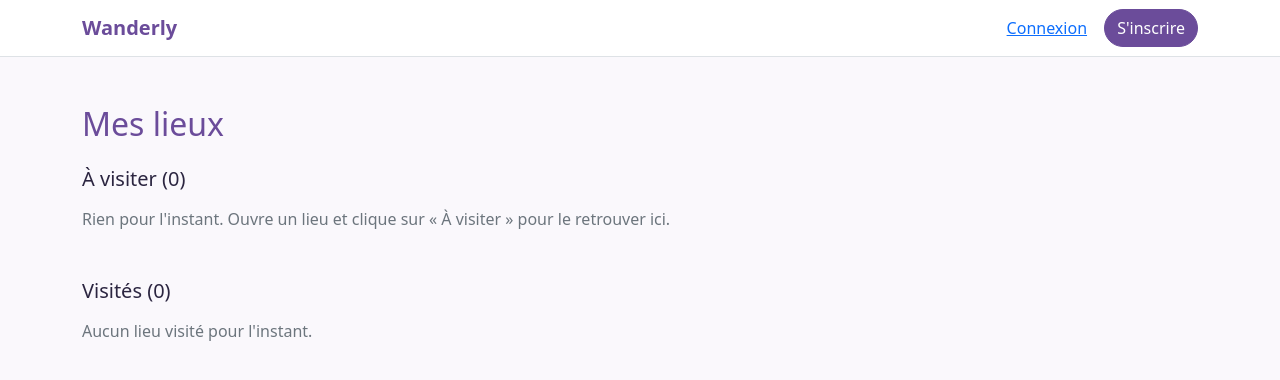
After one commit to emnaamanai/wanderly, a Flask app: template templates/mes_lieux.html in a window 1280 px wide. The commit adds this page. Shown: the top 380 px of the page. Run offline with Flask 3, Linux system fonts and the light colour scheme; the template is opened without the code that fills it, so the values that code supplies are empty.

Commit message:
Sprint 3 : page Mes lieux

```diff
--- a/app.py
+++ b/app.py
@@ -524,3 +524,20 @@ def changer_liste(lieu_id):
 
     base.commit()
     return redirect(url_for("voir_lieu", lieu_id=lieu_id))
+@app.route("/mes-lieux")
+@login_required
+def mes_lieux():
+    lignes = db.get_db().execute(
+        "SELECT lieu.*, categorie.nom AS categorie, liste_lieu.statut AS statut "
+        "FROM liste_lieu "
+        "JOIN lieu ON liste_lieu.lieu_id = lieu.id "
+        "JOIN categorie ON lieu.categorie_id = categorie.id "
+        "WHERE liste_lieu.utilisateur_id = ? "
+        "ORDER BY liste_lieu.date_marquage DESC, lieu.id DESC",
+        (g.utilisateur["id"],),
+    ).fetchall()
+
+    visites = [l for l in lignes if l["statut"] == "visité"]
+    a_visiter = [l for l in lignes if l["statut"] == "à visiter"]
+
+    return render_template("mes_lieux.html", visites=visites, a_visiter=a_visiter)
--- a/templates/base.html
+++ b/templates/base.html
@@ -16,6 +16,7 @@
       <div>
   {% if g.utilisateur %}
     <a class="btn btn-link" href="{{ url_for('ajouter_lieu') }}">Ajouter un lieu</a>
+        <a class="btn btn-link" href="{{ url_for('mes_lieux') }}">Mes lieux</a>
     <a class="me-2 text-decoration-none" href="{{ url_for('profil') }}">Bonjour, <strong class="wander-text">{{ g.utilisateur.pseudo }}</strong></a>
     <a class="btn btn-wander" href="{{ url_for('deconnexion') }}">Déconnexion</a>
   {% else %}
--- /dev/null
+++ b/templates/mes_lieux.html
@@ -0,0 +1,47 @@
+{% extends "base.html" %}
+
+{% block titre %}Mes lieux - Wanderly{% endblock %}
+
+{% block contenu %}
+<div class="container my-5">
+  <h1 class="h2 wander-text mb-4">Mes lieux</h1>
+
+  <h2 class="h5 mb-3">À visiter ({{ a_visiter|length }})</h2>
+  {% if a_visiter %}
+  <div class="row row-cols-1 row-cols-md-2 row-cols-lg-3 g-4 mb-5">
+    {% for lieu in a_visiter %}
+    <div class="col">
+      <div class="card carte-lieu h-100">
+        <div class="card-body">
+          <span class="badge-wander">{{ lieu.categorie }}</span>
+          <h3 class="h5 mt-2"><a class="stretched-link text-decoration-none lien-lieu" href="{{ url_for('voir_lieu', lieu_id=lieu.id) }}">{{ lieu.nom }}</a></h3>
+          <p class="text-secondary small mb-0">{{ lieu.region }}</p>
+        </div>
+      </div>
+    </div>
+    {% endfor %}
+  </div>
+  {% else %}
+  <p class="text-secondary mb-5">Rien pour l'instant. Ouvre un lieu et clique sur « À visiter » pour le retrouver ici.</p>
+  {% endif %}
+
+  <h2 class="h5 mb-3">Visités ({{ visites|length }})</h2>
+  {% if visites %}
+  <div class="row row-cols-1 row-cols-md-2 row-cols-lg-3 g-4">
+    {% for lieu in visites %}
+    <div class="col">
+      <div class="card carte-lieu h-100">
+        <div class="card-body">
+          <span class="badge-wander">{{ lieu.categorie }}</span>
+          <h3 class="h5 mt-2"><a class="stretched-link text-decoration-none lien-lieu" href="{{ url_for('voir_lieu', lieu_id=lieu.id) }}">{{ lieu.nom }}</a></h3>
+          <p class="text-secondary small mb-0">{{ lieu.region }}</p>
+        </div>
+      </div>
+    </div>
+    {% endfor %}
+  </div>
+  {% else %}
+  <p class="text-secondary">Aucun lieu visité pour l'instant.</p>
+  {% endif %}
+</div>
+{% endblock %}
```
